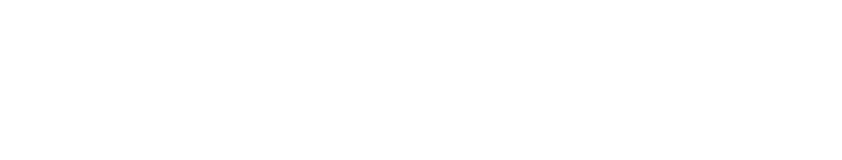
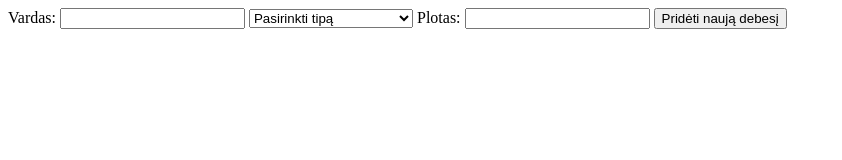
Before and after one commit to A-Kija/tinginys, a plain HTML site: page crud/index.html in a window 1280 px wide. Shown: the whole page, without its empty margins (0-842 px from the left). Drawn offline with Linux system fonts and the light colour scheme.

Commit message:
cloud new html

```diff
--- a/crud/index.html
+++ b/crud/index.html
@@ -10,8 +10,18 @@
 </head>
 
 <body>
-    <section>
-
+    <section id="new">
+        <span>Vardas: </span><input type="text" name="name">
+        <select name="type">
+            <option value="0">Pasirinkti tipą</option>
+            <option value="1">Plunksniniai</option>
+            <option value="2">Plunksniniai kamuoliniai</option>
+            <option value="3">Kamuoliniai</option>
+            <option value="4">Liūtiniai kamuoliniai</option>
+            <option value="5">Sluoksniniai</option>
+        </select>
+        <span>Plotas: </span><input type="text" name="space">
+        <button>Pridėti naują debesį</button>
     </section>
 
 </body>
```
